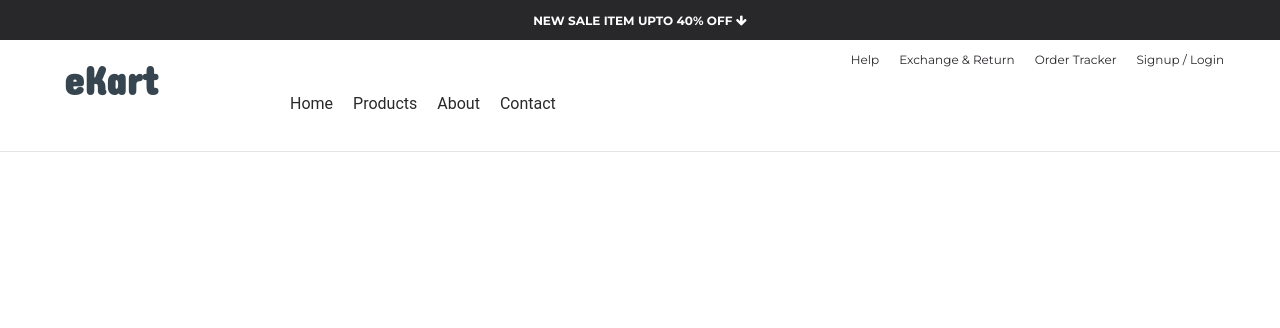
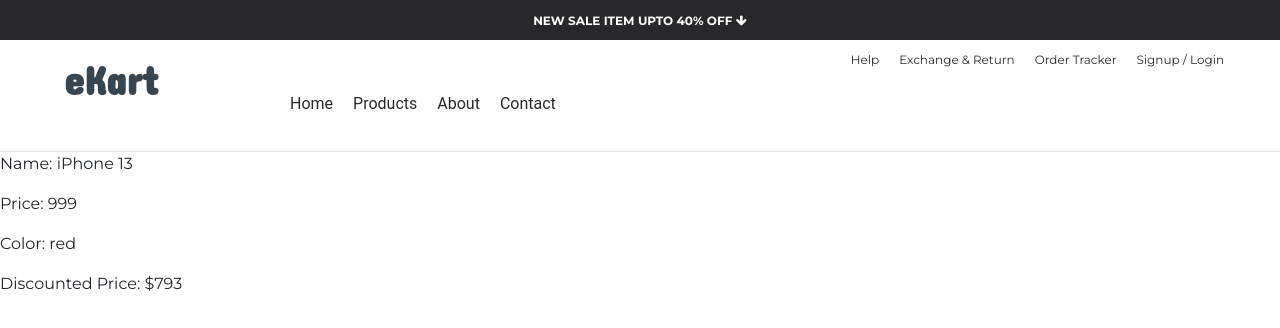
Before and after one commit to beattris/Ng-Store, an Angular app: page / in a window 1280 px wide. Shown: the top 328 px of the page. Built offline with nearby package versions, Linux system fonts and the light colour scheme.

Commit message:
used string interpolation to display details in the view

```diff
--- a/src/app/app.component.html
+++ b/src/app/app.component.html
@@ -1,2 +1,3 @@
 <app-top-header></app-top-header>
 <app-header></app-header>
+<app-product-list></app-product-list>
--- a/src/app/app.module.ts
+++ b/src/app/app.module.ts
@@ -7,6 +7,7 @@ import { HeaderComponent } from './header/header.component';
 import { TopHeaderComponent } from './top-header/top-header.component';
 import { TopMenuComponent } from './header/top-menu/top-menu.component';
 import { MainMenuComponent } from './header/main-menu/main-menu.component';
+import { ProductListComponent } from './product-list/product-list.component';
 
 @NgModule({
   declarations: [
@@ -14,7 +15,8 @@ import { MainMenuComponent } from './header/main-menu/main-menu.component';
     HeaderComponent,
     TopHeaderComponent,
     TopMenuComponent,
-    MainMenuComponent
+    MainMenuComponent,
+    ProductListComponent
   ],
   imports: [
     BrowserModule,
--- a/src/app/header/main-menu/main-menu.component.css
+++ b/src/app/header/main-menu/main-menu.component.css
@@ -6,5 +6,5 @@
   font-weight: normal;
   font-size: 16px;
   width: 70%;
-  text-align: center;
+  text-align: center !important;
 }
--- /dev/null
+++ b/src/app/product-list/product-list.component.html
@@ -0,0 +1,4 @@
+<p>Name: {{ name }}</p>
+<p>Price: {{ price }}</p>
+<p>Color: {{ color }}</p>
+<p>Discounted Price: $793</p>
--- /dev/null
+++ b/src/app/product-list/product-list.component.ts
@@ -0,0 +1,12 @@
+import { Component } from '@angular/core';
+
+@Component({
+  selector: 'app-product-list',
+  templateUrl: './product-list.component.html',
+  styleUrl: './product-list.component.css'
+})
+export class ProductListComponent {
+  name: string = 'iPhone 13';
+  price: number = 999;
+  color: string = 'red';
+}
```
Also changed, not shown: src/app/product-list/product-list.component.css (added).
